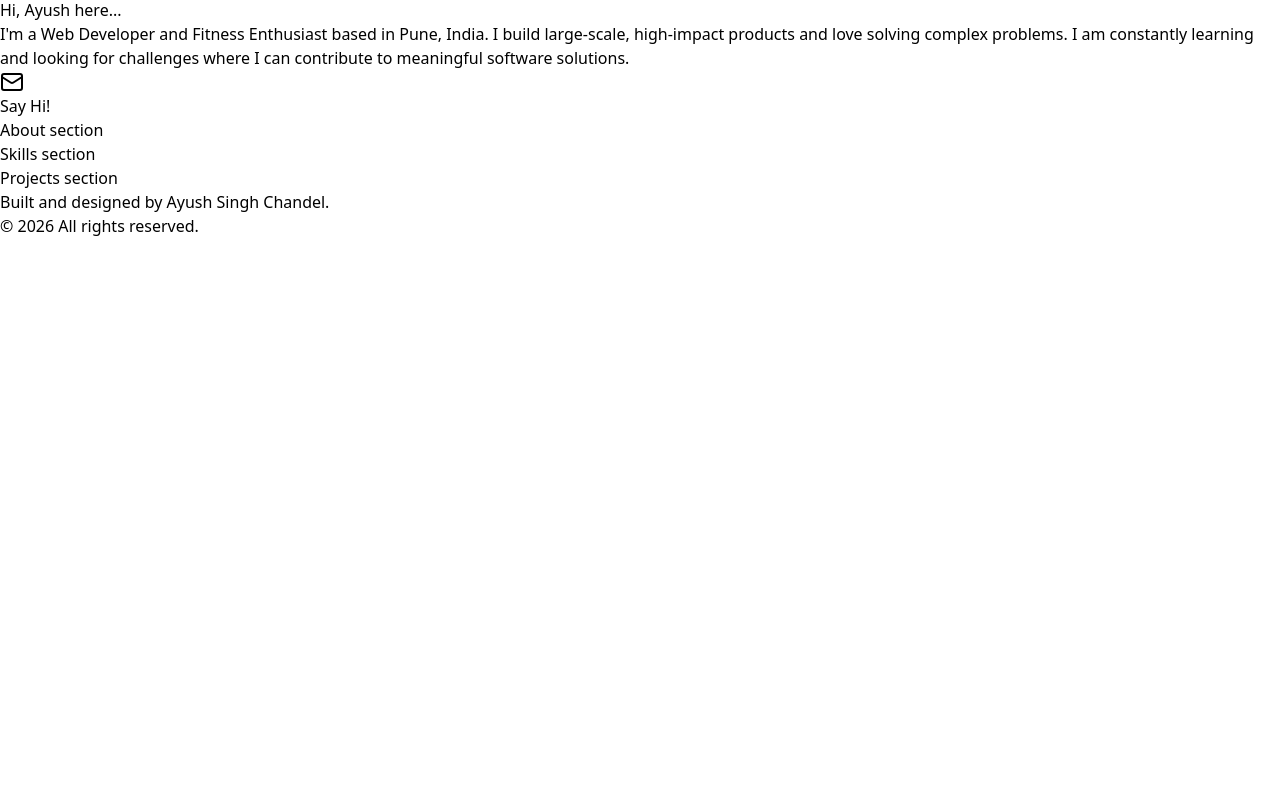
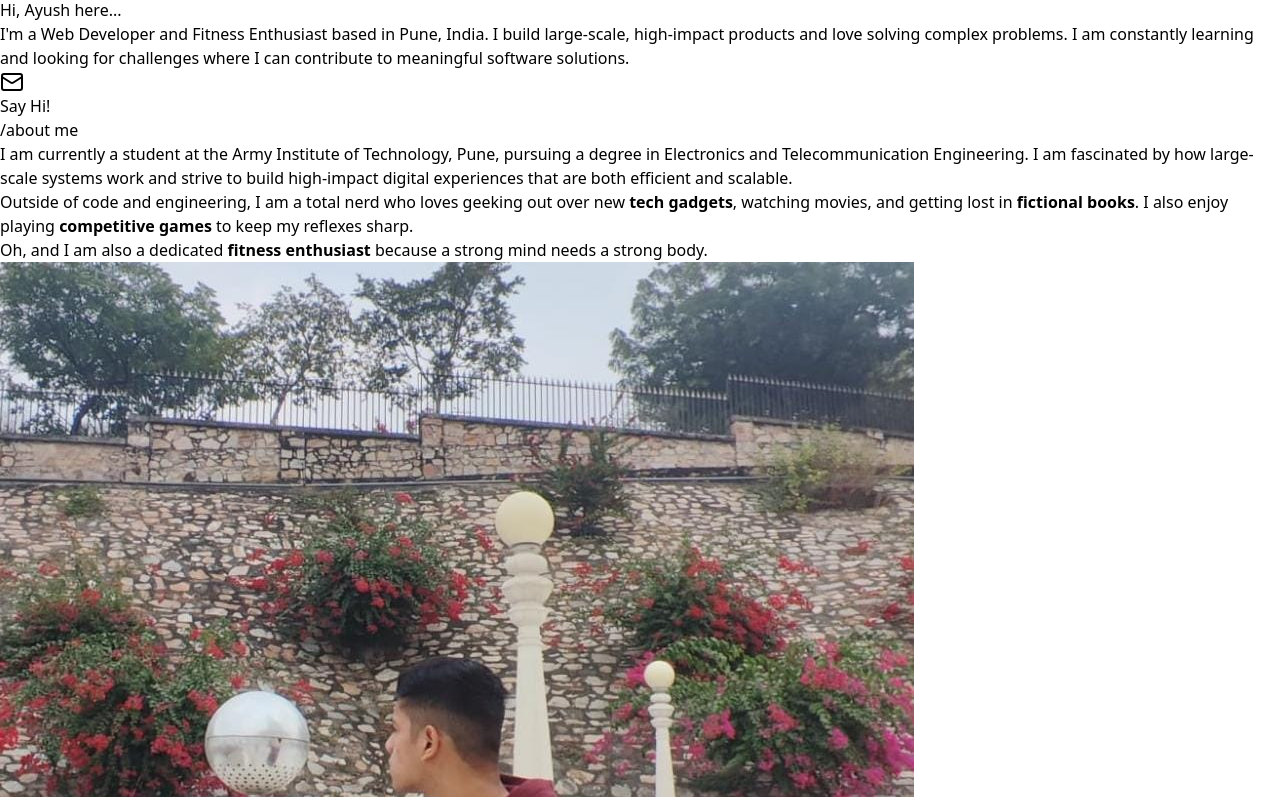
Before and after one commit to AyushsinghChandel/Portfolio, a React (Vite) app: page / in a window 1280 px wide. Shown: the part 843-1640 px from the top of the page. Before the commit the page ends 1081 px from the top, so only its background shows below. Built offline with nearby package versions, Linux system fonts and the light colour scheme.

Commit message:
Added about section and some minor changes

```diff
--- a/src/components/AboutSection.tsx
+++ b/src/components/AboutSection.tsx
@@ -1,7 +1,62 @@
+import { motion } from 'framer-motion';
+
 export const AboutSection = () => {
   return (
-    <div>
-        About section
+    <div className='bg-gray-900'>
+    <section id="about" className="py-24 px-6 md:px-20 max-w-7xl mx-auto text-slate">
+      <motion.div
+        initial={{ opacity: 0, y: 20 }}
+        whileInView={{ opacity: 1, y: 0 }}
+        transition={{ duration: 0.5 }}
+        viewport={{ once: true }}
+        className="flex items-center mb-12"
+      >
+        <h2 className="text-4xl md:text-3xl font-bold text-white">
+          <span className="text-green font-mono mr-2">/</span>about me
+        </h2>
+        <div className="h-[1px] bg-lightestNavy flex-grow ml-6 opacity-50"></div>
+      </motion.div>
+      <div className="grid grid-cols-1 md:grid-cols-3 gap-12">
+        <motion.div
+           initial={{ opacity: 0, x: -20 }}
+           whileInView={{ opacity: 1, x: 0 }}
+           transition={{ duration: 0.5, delay: 0.2 }}
+           viewport={{ once: true }}
+           className="md:col-span-2 space-y-6 text-sm leading-relaxed"
+        >
+          <p className='text-slate-300'>
+            I am currently a student at the <span className="text-green-300">Army Institute of Technology, Pune</span>, pursuing a degree in <span className="text-green-300">Electronics and Telecommunication Engineering</span>. I am fascinated by how large-scale systems work and strive to build high-impact digital experiences that are both efficient and scalable.
+          </p>
+          <p className='text-slate-300'>
+
+          </p>
+          <p className='text-slate-300'>
+            Outside of code and engineering, I am a total nerd who loves geeking out over new <strong>tech gadgets</strong>, watching movies, and getting lost in <strong>fictional books</strong>. I also enjoy playing <strong>competitive games</strong> to keep my reflexes sharp.
+          </p>
+          <p className='text-slate-300'>
+            Oh, and I am also a dedicated <strong>fitness enthusiast</strong> because a strong mind needs a strong body.
+          </p>
+        </motion.div>
+        <motion.div
+           initial={{ opacity: 0, scale: 0.9 }}
+           whileInView={{ opacity: 1, scale: 1 }}
+           transition={{ duration: 0.5, delay: 0.4 }}
+           viewport={{ once: true }}
+           className="relative group flex justify-center md:justify-start -mt-10"
+        >
+          <div className="relative w-64 h-64 md:w-72 md:h-72">
+             <div className="absolute inset-0 bg-green/20 rounded-xl overflow-hidden group-hover:bg-transparent transition-colors duration-300">
+                <img
+                  src="/profile1.jpeg"
+                  alt="Ayush Singh"
+                  className="w-full h-full object-cover grayscale group-hover:grayscale-0 transition-all duration-300 rounded-xl"
+                />
+             </div>
+          </div>
+        </motion.div>
+
+      </div>
+    </section>
     </div>
-    );
-}
+  );
+};
--- a/src/components/HeroSection.tsx
+++ b/src/components/HeroSection.tsx
@@ -27,7 +27,7 @@ export const HeroSection = () => {
             className="w-full md:w-1/2 flex flex-col items-start text-left order-1 md:order-2 space-y-6"
         >
             <h1 className="text-white text-3xl md:text-5xl font-bold text-slate px-1">Hi, <span className='text-green-300'>Ayush</span> here.<span className="text-green-300 animate-pulse">..</span></h1>
-            <p className="text-white  max-w-lg text-sm leading-relaxed py-2 px-1">
+            <p className="text-slate-400  max-w-lg text-sm leading-relaxed py-2 px-1">
               I'm a Web Developer and Fitness Enthusiast based in <span className="text-green-300">Pune, India</span>. I build         large-scale, high-impact products and love solving complex problems. I am constantly learning and looking for challenges where I can contribute to meaningful software solutions.
             </p>
             <a
```
Also changed, not shown: public/profile1.jpeg (added).
